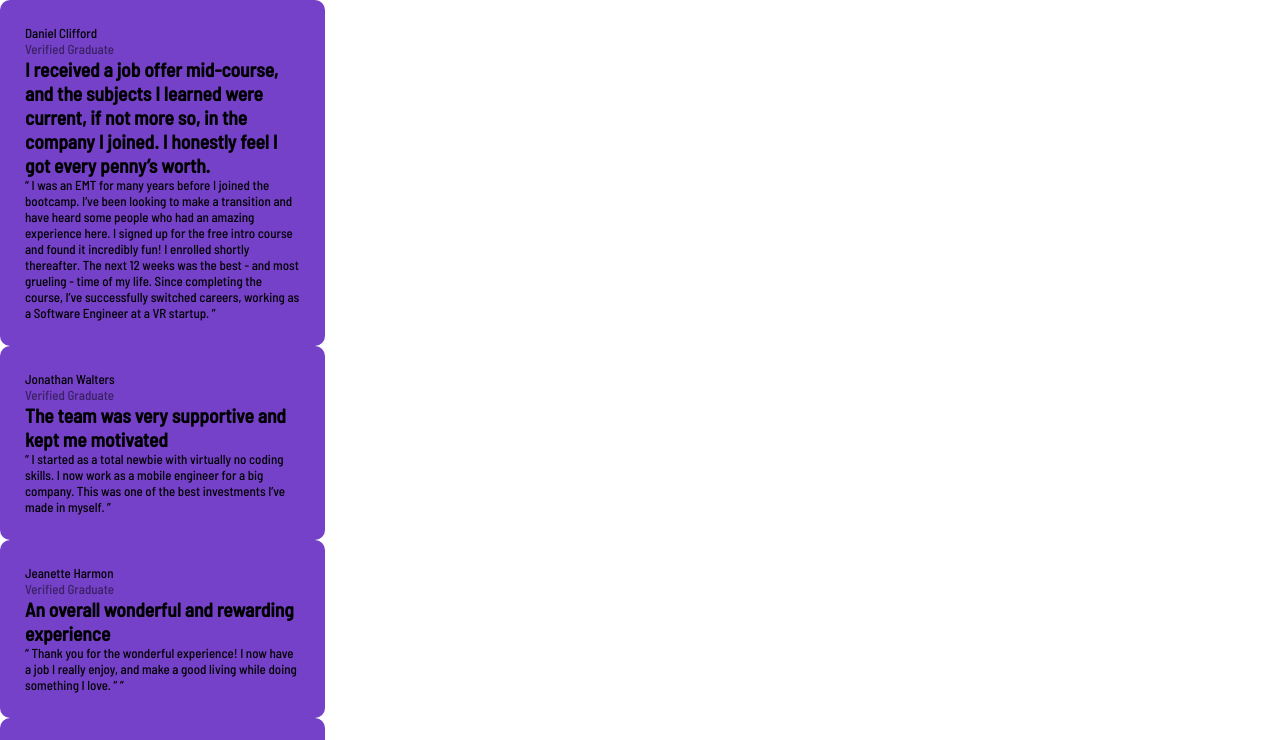
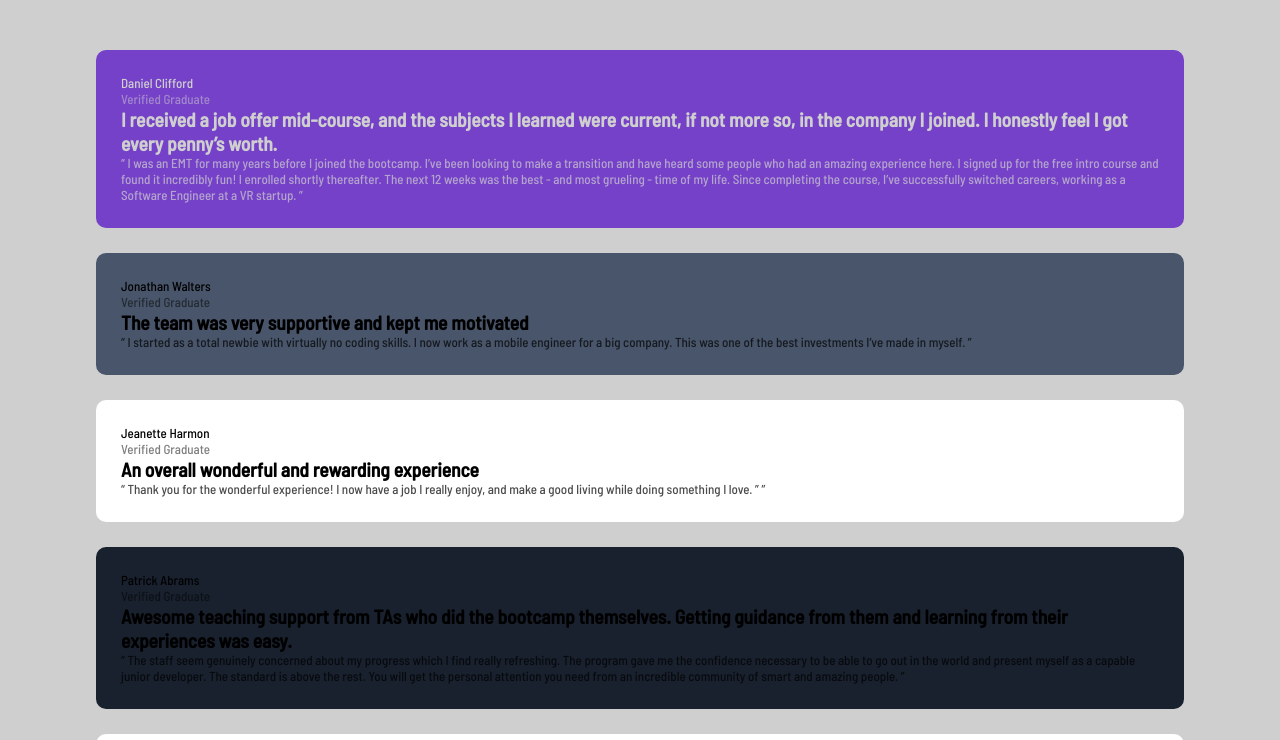
Before and after one commit to DaniloMarkicevic1/Testimonials, a plain HTML site: page index.html in a window 1280 px wide. Shown: the top 740 px of the page. Drawn offline with Linux system fonts and the light colour scheme.

Commit message:
StylingStuff

```diff
--- /dev/null
+++ b/assets/styles/components/_articleStyle.scss
@@ -0,0 +1,38 @@
+@use "../colorsAndFonts/index" as text;
+
+body {
+  font-family: text.$fontFamily;
+  background-color: text.$Lightgray;
+  section {
+    .one {
+      background-color: text.$Moderateviolet;
+      color: text.$Lightgray;
+    }
+    .two {
+      background-color: text.$Verydarkgrayishblue;
+    }
+    .three {
+      background-color: text.$White;
+    }
+    .four {
+      background-color: text.$Verydarkblackishblue;
+    }
+    .five {
+      background-color: text.$White;
+    }
+    article {
+      // width: 275px;
+      //   background-color: text.$Moderateviolet;
+      border-radius: 10px;
+      font-weight: text.$fontWeightFive;
+      font-size: text.$fontSize;
+      padding: 25px;
+      :nth-child(2) {
+        opacity: 50%;
+      }
+      q {
+        opacity: 70%;
+      }
+    }
+  }
+}
--- a/assets/styles/sass.scss
+++ b/assets/styles/sass.scss
@@ -1,22 +1,18 @@
-@use "./colorsAndFonts/index" as text;
+@use "./components/articleStyle";
 
 * {
   margin: 0;
   padding: 0;
-  body {
-    font-family: text.$fontFamily;
-    section {
-      article {
-        width: 275px;
-        background-color: text.$Moderateviolet;
-        border-radius: 10px;
-        font-weight: text.$fontWeightFive;
-        font-size: text.$fontSize;
-        padding: 25px;
-        :nth-child(2) {
-          opacity: 50%;
-        }
-      }
-    }
+}
+
+body {
+
+  section {
+    width: min(85%, 75rem);
+    display: grid;
+    gap: 25px;
+    margin: 50px auto;
+
+
   }
 }
--- a/index.html
+++ b/index.html
@@ -11,7 +11,7 @@
       sizes="32x32"
       href="./images/favicon-32x32.png"
     />
-    <link rel="stylesheet" href="./assets/css/css.css">
+    <link rel="stylesheet" href="./assets/css/css.css" />
     <title>Frontend Mentor | [Testimonials]</title>
 
     <!-- Feel free to remove these styles or customise in your own stylesheet 👍 -->
@@ -26,9 +26,9 @@
     </style>
   </head>
   <body>
-    <section>
+    <section class="container">
       <!-- Article One -->
-      <article>
+      <article class="one">
         <p>Daniel Clifford</p>
         <p>Verified Graduate</p>
         <h2>
@@ -47,7 +47,7 @@
         </q>
       </article>
       <!-- Article Two -->
-      <article>
+      <article class="two">
         <p>Jonathan Walters</p>
         <p>Verified Graduate</p>
         <h2>The team was very supportive and kept me motivated</h2>
@@ -58,7 +58,7 @@
         </q>
       </article>
       <!-- Article Three -->
-      <article>
+      <article class="three">
         <p>Jeanette Harmon</p>
         <p>Verified Graduate</p>
         <h2>An overall wonderful and rewarding experience</h2>
@@ -68,7 +68,7 @@
         </q>
       </article>
       <!-- Article Four -->
-      <article>
+      <article class="four">
         <p>Patrick Abrams</p>
         <p>Verified Graduate</p>
         <h2>
@@ -86,7 +86,7 @@
         </q>
       </article>
       <!-- Article Five -->
-      <article>
+      <article class="five">
         <p>Kira Whittle</p>
         <p>Verified Graduate</p>
         <h2>Such a life-changing experience. Highly recommended!</h2>
@@ -105,13 +105,13 @@
         </q>
       </article>
     </section>
-    <footer>
+    <!-- <footer>
       <div class="attribution">
         Challenge by
         <a href="https://www.frontendmentor.io?ref=challenge" target="_blank"
           >Frontend Mentor</a
         >. Coded by <a href="#">Danilo Markicevic</a>.
       </div>
-    </footer>
+    </footer> -->
   </body>
 </html>
```
Also changed, not shown: assets/css/css.css, assets/styles/components/_article.scss (deleted), assets/styles/components/_image.scss (added), 1 other file.
